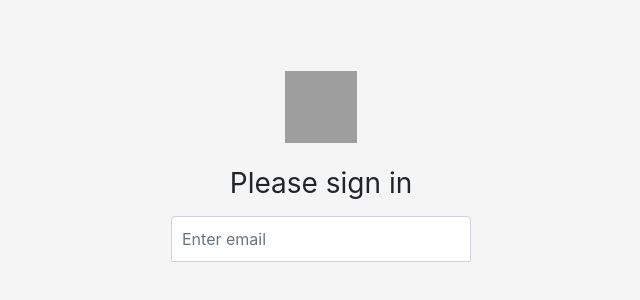
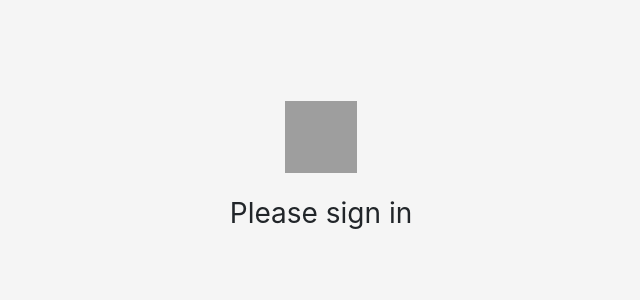
Before and after one commit to nadollin/Web-Education, a plain HTML site: page Lacture 1/source/template.html in a window 1280 px wide. Shown: the part 226-526 px from the top of the page, without its empty margins (319-959 px from the left). Drawn offline with nearby package versions, Linux system fonts and the light colour scheme; grey boxes are pictures that could not be loaded.

Commit message:
remove tutor in code

```diff
--- a/Lacture 1/source/template.html
+++ b/Lacture 1/source/template.html
@@ -15,9 +15,6 @@
     <form class="form-signin">
       <img class="mb-4" src="https://getbootstrap.com/docs/4.3/assets/brand/bootstrap-solid.svg" alt="" width="72" height="72">
       <h1 class="h3 mb-3 font-weight-normal">Please sign in</h1>
-      <div class="form-group">
-        <input type="email" class="form-control" id="exampleInputEmail1" aria-describedby="emailHelp" placeholder="Enter email">
-      </div>
     </form>
   </body>
 </html>
```
